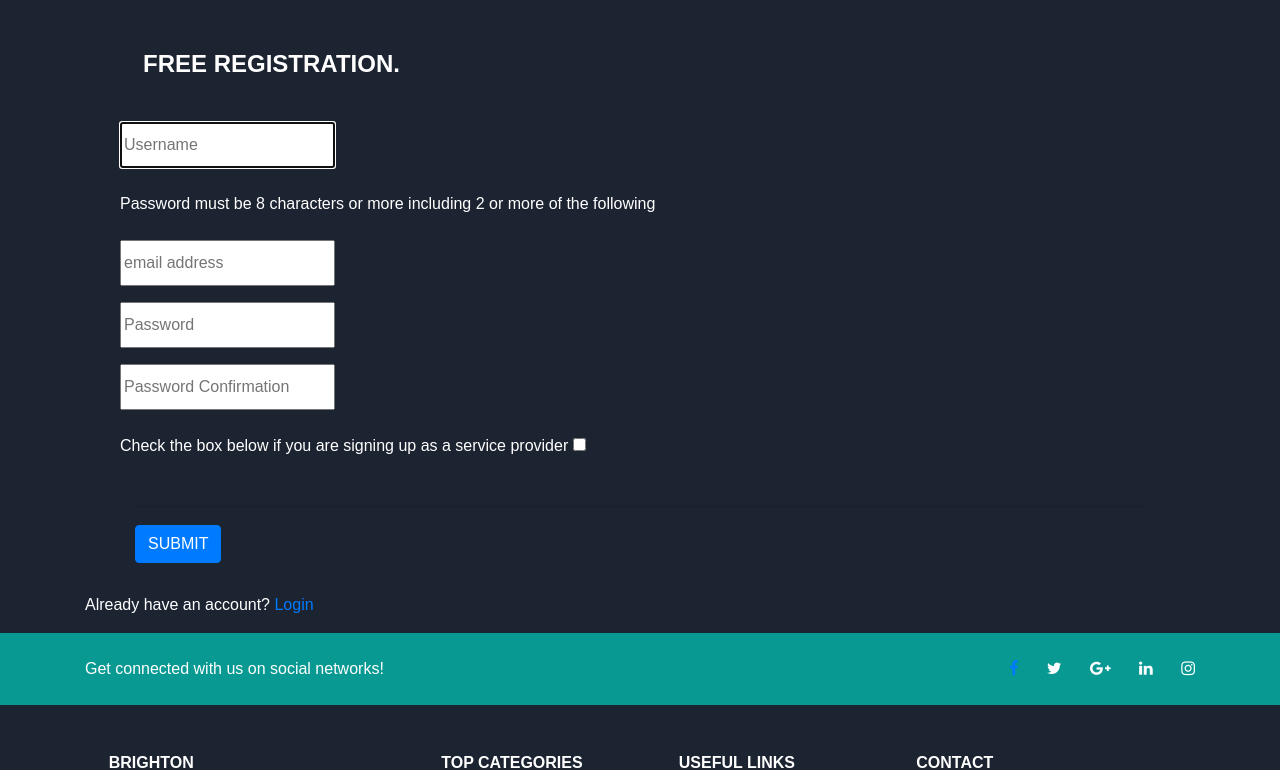
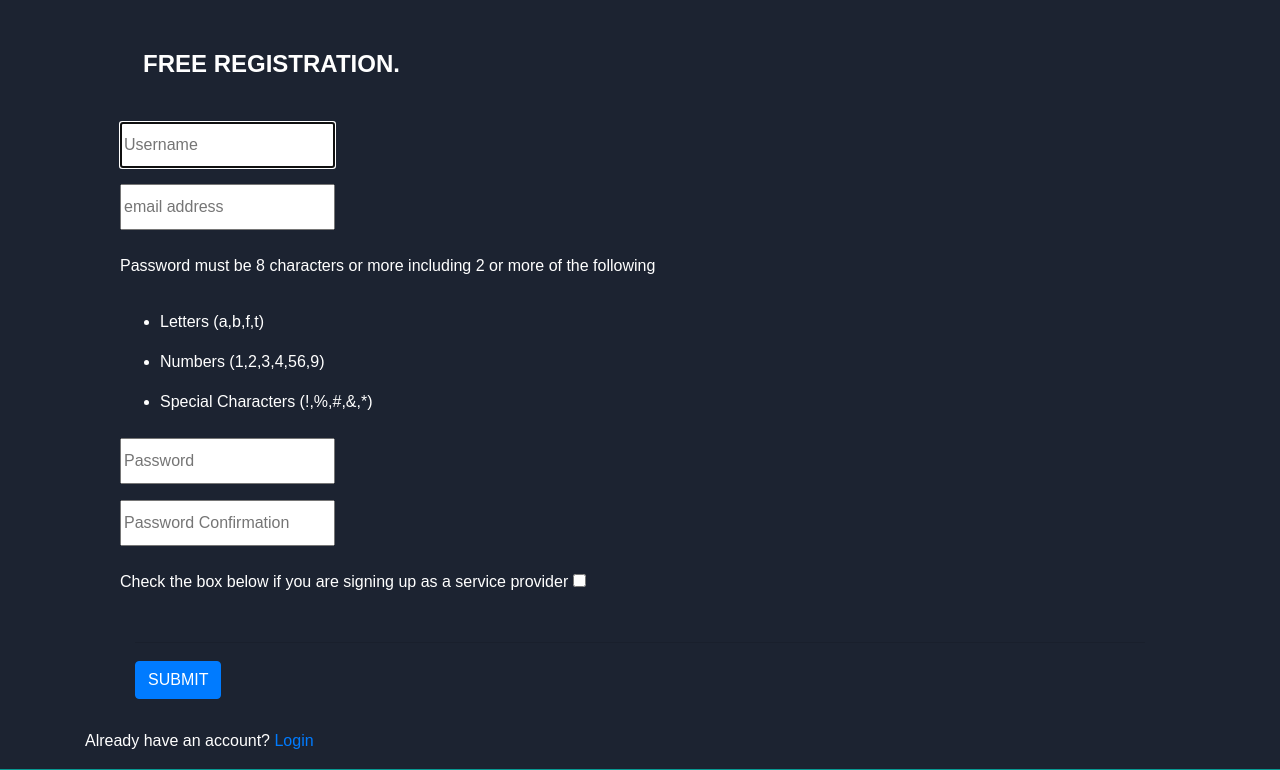
Before and after one commit to TMCreme/brightonplacebackend, a Django app: page /home/signup/ in a window 1280 px wide. Shown: the part 56-826 px from the top of the page. Run offline with Django 3.2, Linux system fonts and the light colour scheme; data that the repository does not hold is empty; some libraries are stand-ins or nearby versions.

Commit message:
changed reg_forms

```diff
--- a/home/templates/home/reg_form.html
+++ b/home/templates/home/reg_form.html
@@ -23,13 +23,18 @@
                     </div>
                 </div>
                 <div class="col-sm-12">
-					<p>Password must be 8 characters or more including 2 or more of the following</p>
                     <div class="form-group floating-label">
                         <!--label for="regular2">Email Address</label-->
                         {{ form.email | add_class:"css_class" | attr:"placeholder:email address" }}
                     </div>
                 </div>
                 <div class="col-sm-12">
+					<p>Password must be 8 characters or more including 2 or more of the following</p>
+					<ul>
+						<li>Letters (a,b,f,t)</li>
+						<li>Numbers (1,2,3,4,56,9)</li>
+						<li>Special Characters (!,%,#,&,*)</li>
+					</ul>
                     <div class="form-group floating-label">
                         <!--label for="regular2">Password</label-->
                         {{ form.password1 | add_class:"css_class" | attr:"placeholder:Password" }}
```
